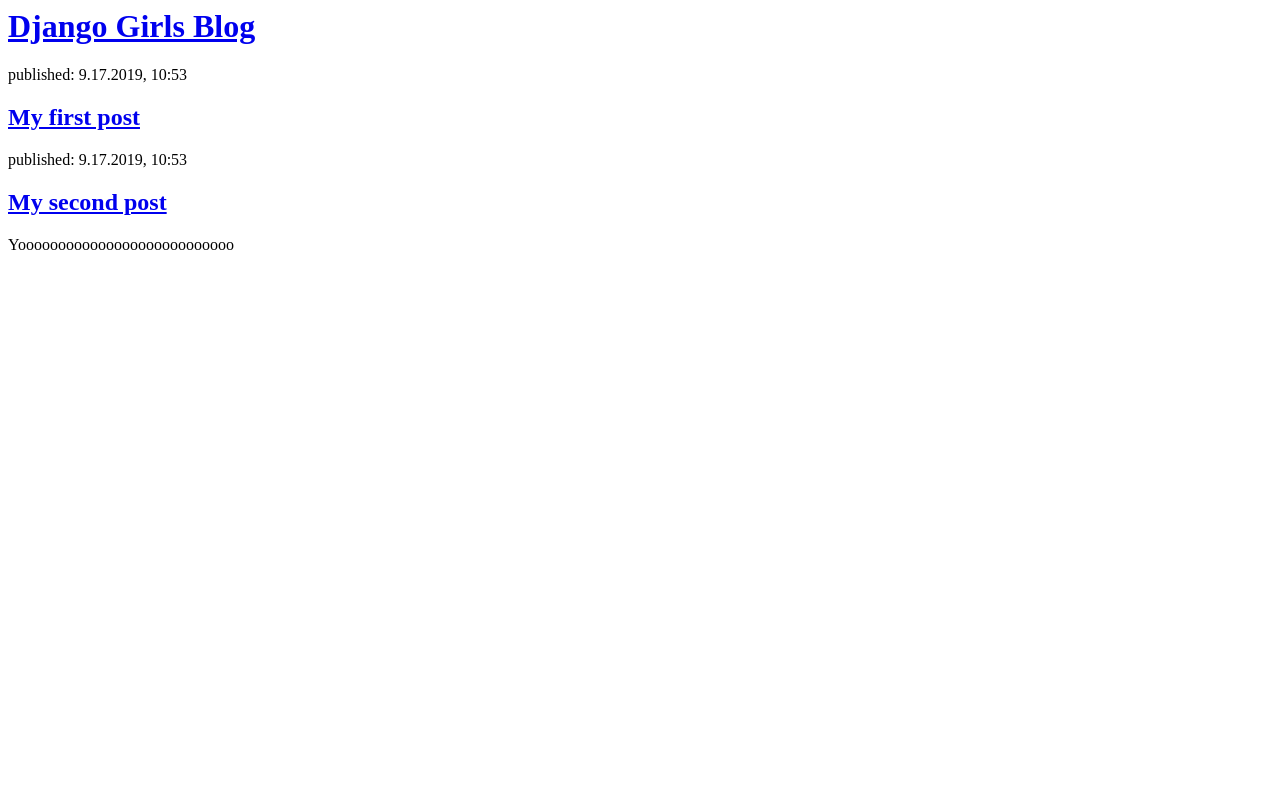
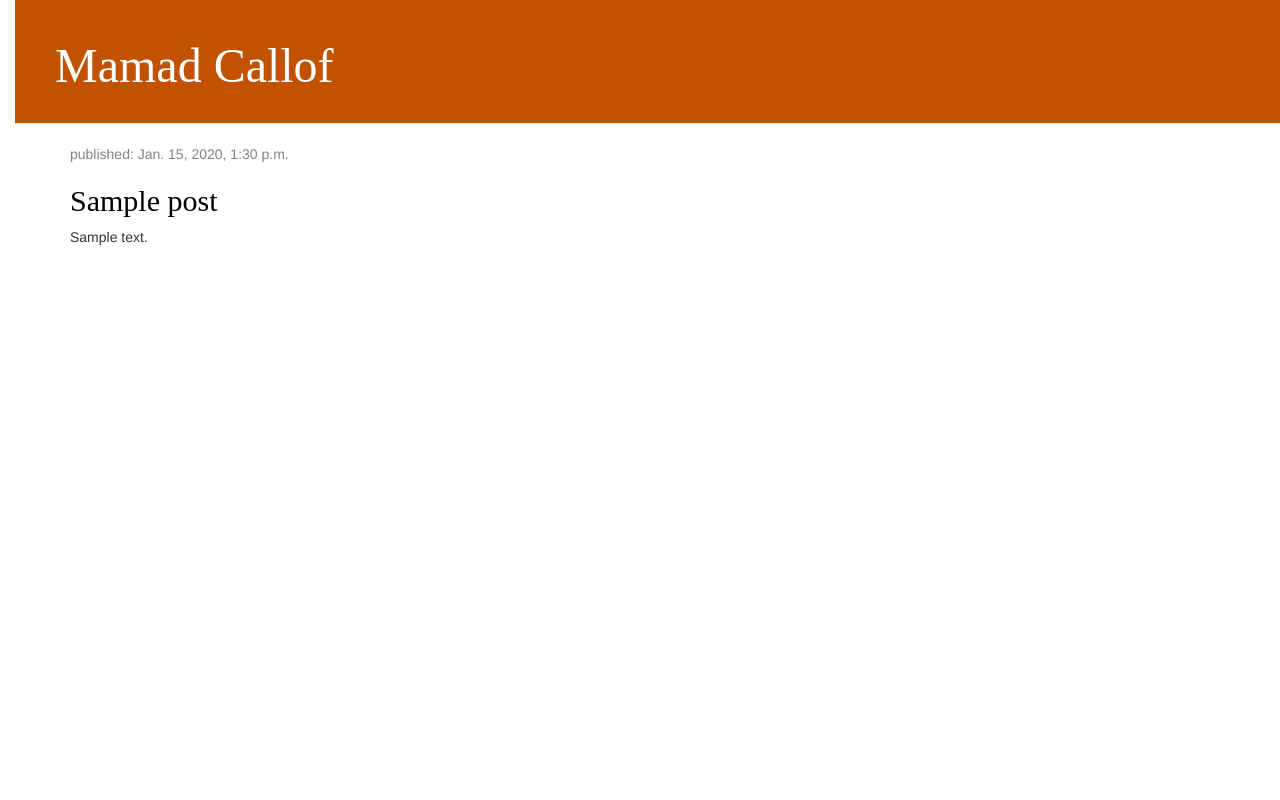
Before and after one commit to mamad-callof/my-first-blog, a Django app: template blog/templates/blog/post_list.html in a window 1280 px wide. Run offline with Django 3.2, Linux system fonts and the light colour scheme; the template is opened without the code that fills it: values that come from a table or form of the project are taken from there, others are empty; tables that the repository leaves empty hold one stand-in row (values such as "Sample post"); some libraries are stand-ins or nearby versions.

Commit message:
Modified templates to display posts from database.

```diff
--- /dev/null
+++ b/blog/static/css/blog.css
@@ -0,0 +1,54 @@
+h1 a, h2 a {
+	color: #C25100;
+	font-family: 'Lobster';
+}
+
+body {
+    padding-left: 15px;
+}
+.page-header {
+    background-color: #C25100;
+    margin-top: 0;
+    padding: 20px 20px 20px 40px;
+}
+
+.page-header h1, .page-header h1 a, .page-header h1 a:visited, .page-header h1 a:active {
+    color: #ffffff;
+    font-size: 36pt;
+    text-decoration: none;
+}
+
+.content {
+    margin-left: 40px;
+}
+
+h1, h2, h3, h4 {
+    font-family: 'Lobster', cursive;
+}
+
+.date {
+    color: #828282;
+}
+
+.save {
+    float: right;
+}
+
+.post-form textarea, .post-form input {
+    width: 100%;
+}
+
+.top-menu, .top-menu:hover, .top-menu:visited {
+    color: #ffffff;
+    float: right;
+    font-size: 26pt;
+    margin-right: 20px;
+}
+
+.post {
+    margin-bottom: 70px;
+}
+
+.post h2 a, .post h2 a:visited {
+    color: #000000;
+}
--- a/blog/templates/blog/post_list.html
+++ b/blog/templates/blog/post_list.html
@@ -1,23 +1,31 @@
+{% load static %}
 <html>
 	<head>
-		<title>Django Girls blog</title>
+		<title>Call of</title>
+        <link rel="stylesheet" href="//maxcdn.bootstrapcdn.com/bootstrap/3.2.0/css/bootstrap.min.css">
+        <link rel="stylesheet" href="//maxcdn.bootstrapcdn.com/bootstrap/3.2.0/css/bootstrap-theme.min.css">
+        <link rel="stylesheet" href="{% static 'css/blog.css' %}"
+        <link href="//fonts.googleapis.com/css?family=Lobster&subset=latin,latin-ext" rel="stylesheet" type="text/css">
 	</head>
 	<body>
-		<div>
-			<h1><a href="/">Django Girls Blog</a></h1>
+		<div class="page-header">
+			<h1><a href="/">Mamad Callof</a></h1>
 		</div>
-	{% for post in posts %}
-		<div>
-			<p>published: 9.17.2019, 10:53</p>
-			<h2><a href="/">My first post</a></h2>
-			<p>{{ posts.text|linebreaksbr }}</p>
+	<div class="content container">
+    	<div class="row">
+        	<div class="col-md-8">
+            	{% for post in posts %}
+                	<div class="post">
+                    	<div class="date">
+                        	<p>published: {{ post.published_date }}</p>
+                    	</div>
+                    	<h2><a href="">{{ post.title }}</a></h2>
+                    	<p>{{ post.text|linebreaksbr }}</p>
+                	</div>
+            	{% endfor %}
+        	</div>
+    	</div>
+	</div>
 
-		</div>
-	{% endfor %}
-		<div>
-			<p>published: 9.17.2019, 10:53</p>
-			<h2><a href="/">My second post</a></h2>
-			<p>Yooooooooooooooooooooooooooo</p>
-		</div>
 	</body>
 </html>
```
